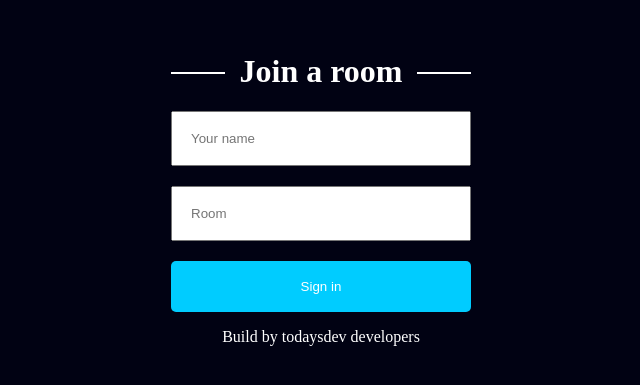
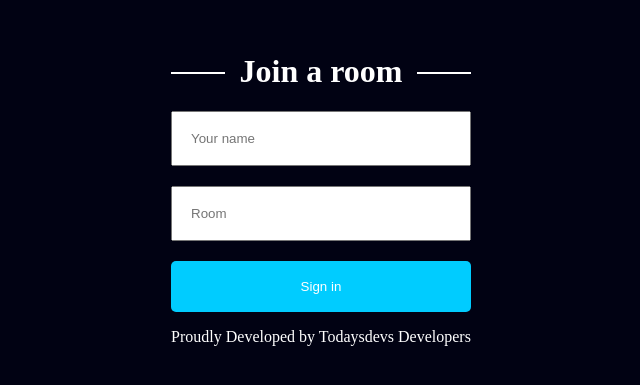
Before and after one commit to todaydevs/devMessager, a React (Create React App) app in the folder client/: page /join in a window 1280 px wide. Shown: the part 155-540 px from the top of the page, without its empty margins (319-959 px from the left). Built offline with nearby package versions, Linux system fonts and the light colour scheme.

Commit message:
Update Join.js

```diff
--- a/client/src/component/Join/Join.js
+++ b/client/src/component/Join/Join.js
@@ -16,7 +16,7 @@ const Join = () => {
        <Link to={`/chat`}>
          <button className="be-btn be-mt-20" type="submit">Sign in</button>
        </Link>
-       <p className="be-p">Build by todaysdev developers</p>
+       <p className="be-p">Proudly Developed by Todaysdevs Developers</p>
      </div>
     </div>
     )
```
